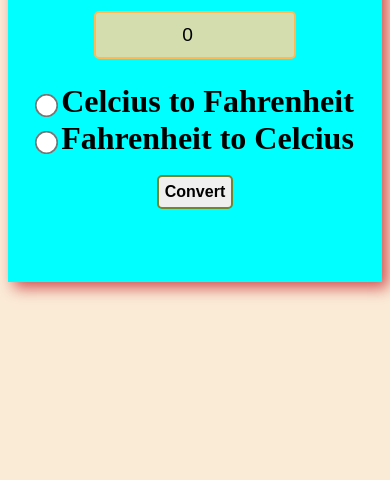
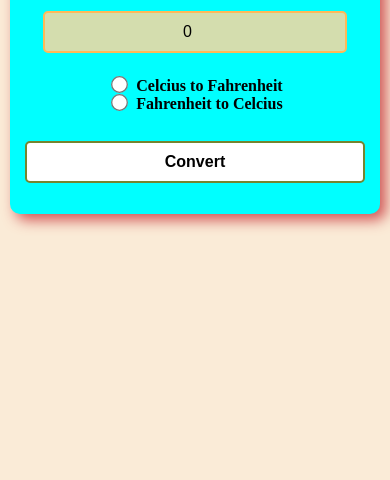
Before and after one commit to its-dhruv-07/Temperature-Conversion, a plain HTML site: page index.html in a window 390 px wide. Shown: the part 384-864 px from the top of the page. Drawn offline with Linux system fonts and the light colour scheme; a web font is replaced by a local one.

Commit message:
Updated CSS for responsiveness

```diff
--- a/style.css
+++ b/style.css
@@ -1,52 +1,86 @@
-body{
+body {
     background-color: antiquewhite;
     display: flex;
     justify-content: center;
-    height: 100vh;
     align-items: center;
+    min-height: 100vh; /* responsive */
+    padding: 10px;     /* for small screens */
+    margin: 0;
 }
-form{
+
+form {
     background-color: aqua;
-    width: 60vh;
+    width: 90%;              /* responsive width */
+    max-width: 400px;        /* prevent over-expansion */
     text-align: center;
     box-shadow: 6px 6px 14px rgb(208, 85, 85);
-    padding: 25px;
-    height: 50vh;
+    padding: 20px;
+    border-radius: 10px;
 }
-h1{
+
+h1 {
     color: rgb(78, 0, 129);
-    font-family: 'Story Script';
-    font-size: 2.8em;
+    font-family: 'Story Script', cursive;
+    font-size: clamp(1.8rem, 5vw, 2.8rem); /* scales */
+    margin-bottom: 15px;
 }
-#textbox{
-    margin: 12px 12px 24px;
-    font-size: 1.2em;
+
+#textbox {
+    margin: 12px 0 24px;
+    font-size: 1rem;
     text-align: center;
-    width: 60%;
-    height: 10%;
+    width: 100%;   /* full responsive */
+    max-width: 280px;
+    padding: 10px;
     background-color: rgba(254, 215, 159, 0.836);
-    border: 2px solid  rgb(255, 186, 88) ;
+    border: 2px solid rgb(255, 186, 88);
     border-radius: 5px;
 }
-label{
+
+label {
     font-weight: bolder;
-    font-size: 2em;
-    padding: 2px 0px;
-    margin: 2px 0px;
+    font-size: clamp(1rem, 3vw, 1.5rem);
+    margin: 10px 0;
 }
+
 input[type="radio"] {
-  transform: scale(1.8);
-  margin: 0px 4px 0px;
+    transform: scale(1.3);
+    margin: 0px 6px;
 }
-button{
-    font-size: 1em;
+
+button {
+    font-size: 1rem;
     border: 2px solid rgb(117, 133, 47);
     border-radius: 5px;
     font-weight: 600;
-    padding: 6px;
+    padding: 8px 12px;
+    background: white;
+    cursor: pointer;
+    margin-top: 10px;
+    transition: all 0.3s ease;
 }
-p{
-    font-size: 2em;
+button:hover {
+    background: rgb(117, 133, 47);
+    color: white;
+}
+
+p {
+    font-size: clamp(1rem, 3.5vw, 2em);
     font-weight: 700;
     font-family: Cambria, Cochin, Georgia, Times, 'Times New Roman', serif;
 }
+
+/* ✅ Extra tweaks for very small screens */
+@media (max-width: 600px) {
+    form {
+        width: 100%;
+        padding: 15px;
+    }
+    #textbox {
+        width: 100%;
+    }
+    button {
+        width: 100%;
+        padding: 10px;
+    }
+}
```
